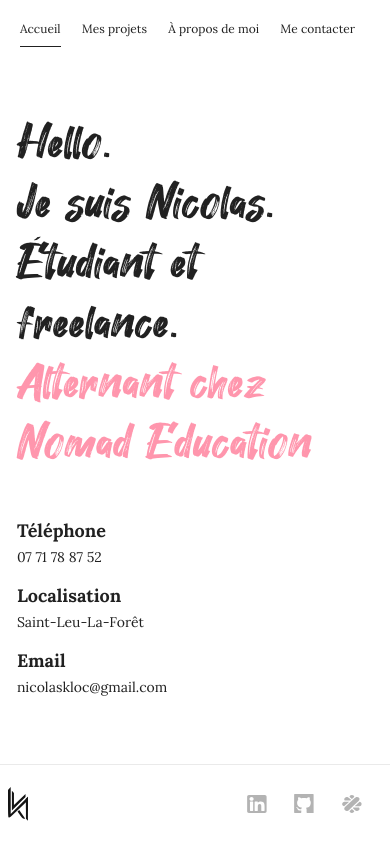
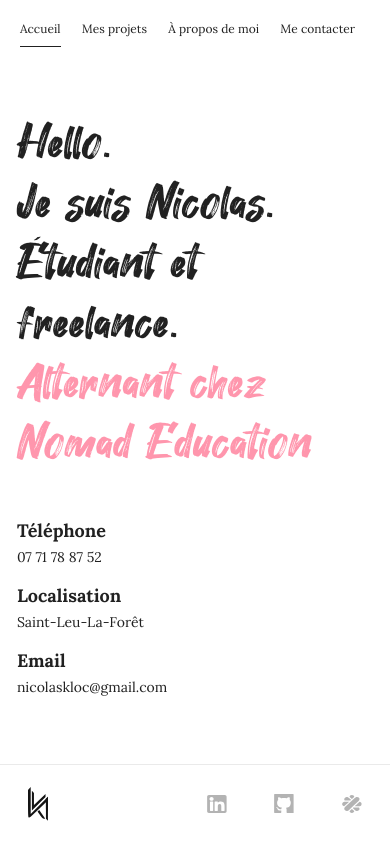
Before and after one commit to nkloc/portfolio-nico, a Vue app: page / in a window 390 px wide. Built offline with nearby package versions, Linux system fonts and the light colour scheme; the HTML template or start-up script is replaced by a standard one.

Commit message:
add: preload and modif mobile

```diff
--- a/public/index.html
+++ b/public/index.html
@@ -7,7 +7,9 @@
     <link rel="apple-touch-icon" sizes="180x180" href="/apple-touch-icon.png">
     <link rel="icon" type="image/png" sizes="32x32" href="/favicon-32x32.png">
     <link rel="icon" type="image/png" sizes="16x16" href="/favicon-16x16.png">
-    <link rel="stylesheet" href="../src/css/main.styl">
+    <link rel="preload" href="../src/css/main.styl">
+    <link rel="preload" href="/public/hey_august/Hey-August.otf">
+    <link rel="preload" href="/public/hey_august/Hey-August.ttf">
     <link rel="manifest" href="/site.webmanifest">
     <link rel="mask-icon" href="/safari-pinned-tab.svg" color="#5bbad5">
     <meta name="msapplication-TileColor" content="#da532c">
--- a/src/components/Header.vue
+++ b/src/components/Header.vue
@@ -33,7 +33,7 @@ header
         cursor pointer
         @media tablet
             width 20px
-            margin-left 2vw
+            margin-left calc( 2vw + 20px )
     div
         display flex
         flex-direction column
```
